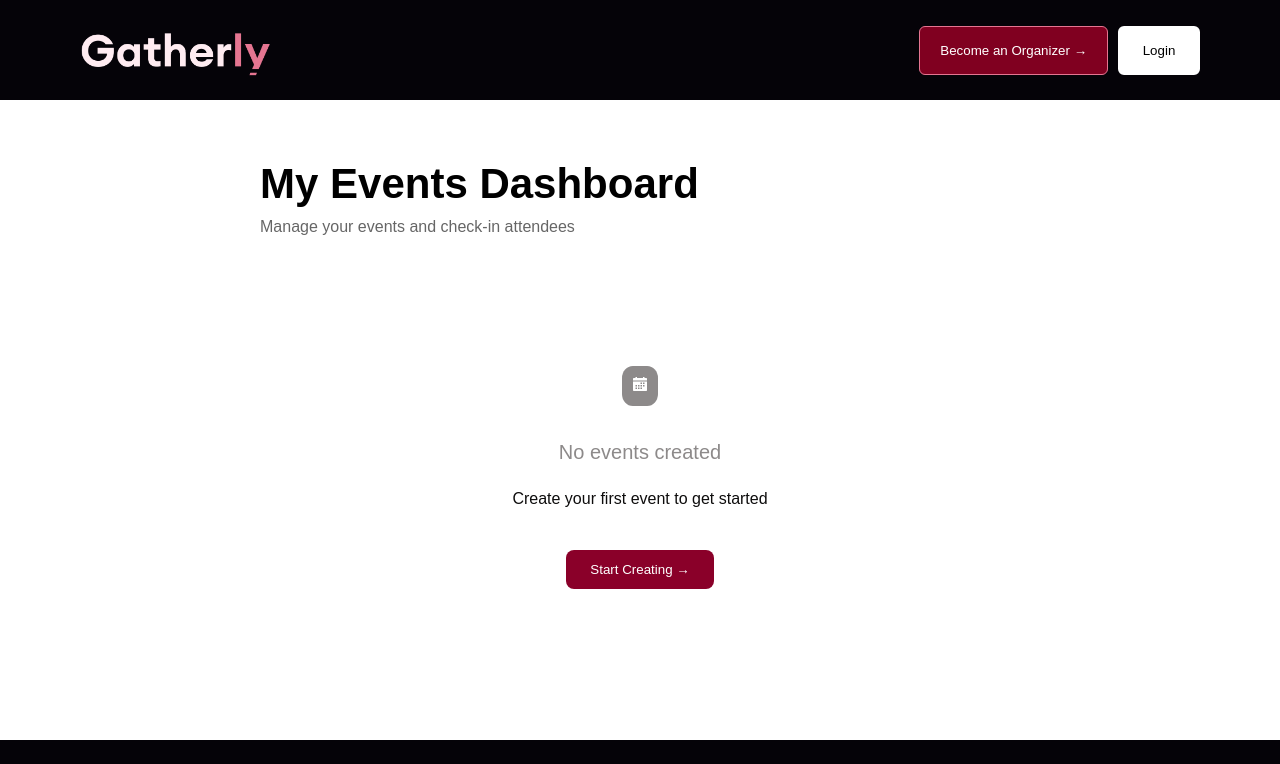
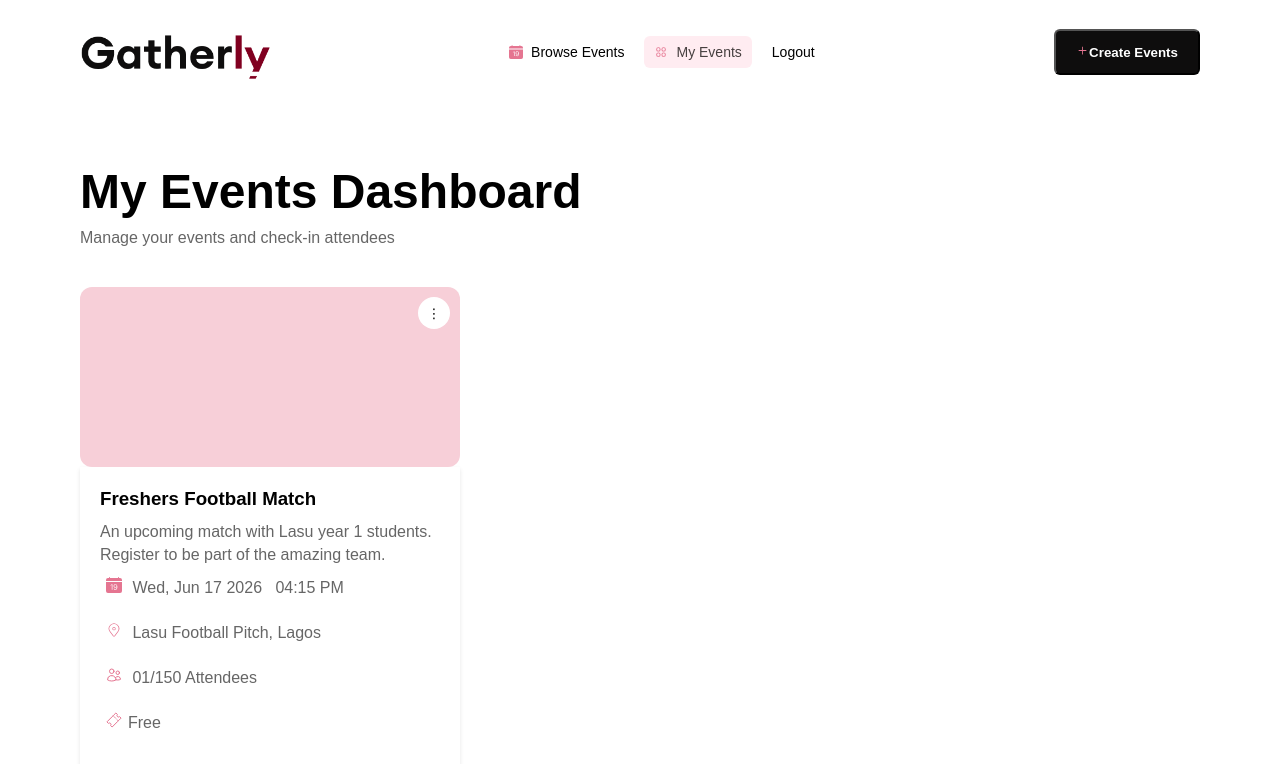
Before and after one commit to Beesalam/Gatherly, a React (Vite) app: page /dashboard in a window 1280 px wide. Shown: the top 764 px of the page. Built offline with nearby package versions, Linux system fonts and the light colour scheme.

Commit message:
recode dashboard

```diff
--- a/src/App.jsx
+++ b/src/App.jsx
@@ -5,6 +5,7 @@ import Signup from "./pages/Signup";
 import Login from "./pages/Login";
 import NotFound from "./pages/NotFound";
 import Dashboard from "./pages/Dashboard";
+
 
 
 function App() {
@@ -17,6 +18,7 @@ function App() {
             <Route path="*" element={<NotFound />} />
             <Route path="dashboard" element={<Dashboard />} />
 
+
         </Routes>
     );
 }
--- /dev/null
+++ b/src/components/NavbarTwo.jsx
@@ -0,0 +1,40 @@
+import { Link, useNavigate } from "react-router-dom";
+import Logo from "./Logo";
+import { BsCalendarDateFill } from "react-icons/bs";
+import { GoPlus } from "react-icons/go";
+import { PiCirclesFour } from "react-icons/pi";
+
+
+
+
+const NavbarTwo = () => {
+  const navigate = useNavigate();
+
+  return (
+    <nav className="navbar navbar-two">
+      <div className="logo-wrap">
+        <Logo page="auth" />
+      </div>
+
+      <div className="nav-links">
+        <Link to="/events" className="nav-link">
+          <span className="nav-link-icon"><BsCalendarDateFill /></span>
+          Browse Events
+        </Link>
+        <Link to="/dashboard" className="nav-link nav-link-pill">
+        <span className="nav-link-icon"><PiCirclesFour /></span>
+          My Events
+        </Link>
+        <button className="logout-btn" onClick={() => navigate("/login")}>
+          Logout
+        </button>
+      </div>
+      <button className="organizer-create-btn" onClick={() => navigate("/events")}>
+      <span className="nav-link-icon"><GoPlus /></span>
+        Create Events
+      </button>
+    </nav>
+  );
+};
+
+export default NavbarTwo;
--- a/src/index.css
+++ b/src/index.css
@@ -20,6 +20,83 @@ body{
 .nav-btns{
   display:flex;
   gap:10px;
+}
+
+.navbar.navbar-two {
+  background-color: #FFFFFF !important;
+  color: #fff;
+}
+
+.navbar-two {
+  display: flex;
+  align-items: center;
+  justify-content: space-between;
+  gap: 16px;
+  flex-wrap: wrap;
+}
+
+.logo-wrap {
+  display: flex;
+  align-items: center;
+}
+
+.nav-links {
+  display:flex;
+  align-items:center;
+  gap:10px;
+  flex-wrap: wrap;
+}
+
+.nav-link,
+.logout-btn {
+  display: inline-flex;
+  align-items: center;
+  gap: 8px;
+  color: black;
+  text-decoration: none;
+  font-size: 14px;
+  padding: 8px 10px;
+  border-radius: 6px;
+}
+
+
+
+.nav-link-icon {
+  color: #E57591;
+  display: inline-flex;
+  align-items: center;
+}
+
+.nav-link-pill {
+  background: #FFECF1;
+  color: #463F3F;
+}
+
+.nav-link-pill:hover {
+  background: #ffe1ea;
+  color: #463F3F;
+}
+
+.logout-btn,
+.create-btn {
+  border: none;
+  border-radius: 6px;
+  cursor: pointer;
+}
+
+.logout-btn {
+  background: transparent;
+  color: black;
+  font-size: 14px;
+}
+
+.organizer-create-btn {
+  font-weight: 600;
+  border-radius: 6px;
+  padding: 13px 20px;
+  background: #0E0D0D;
+  color: #fff;
+  gap: 10px;
 }
 
 .organizer{
@@ -479,10 +556,134 @@ cursor:pointer;
   padding: 0 20px;
 }
 
+.dashboard-page{
+padding:60px 80px;
+min-height:80vh;
+}
+
+.dashboard-page h1{
+font-size:48px;
+margin-bottom:10px;
+}
+
+.dashboard-page p{
+color:#666;
+}
+
+.dashboard-grid{
+margin-top:40px;
+}
+
+.dashboard-card{
+width:380px;
+position:relative;
+}
+
+.card-banner{
+height:180px;
+background:#f7cfd8;
+border-radius:12px;
+position:relative;
+}
+
+.menu-btn{
+position:absolute;
+top:10px;
+right:10px;
+border:none;
+background:white;
+width:32px;
+height:32px;
+border-radius:50%;
+cursor:pointer;
+}
+
+.card-content{
+padding-top:20px;
+background-color: #FFFFFF;
+}
+
+.card-content h3{
+margin-bottom:10px;
+}
+
+.card-content p{
+margin:10px 0;
+margin-bottom:10px;
+font-size: 16px;
+line-height: 23px;
+font-weight: 400;
+}
+
+.dashboard-actions{
+display:flex;
+gap:15px;
+margin-top:20px;
+}
+
+.checkin-btn{
+background:#8a0029;
+color:white;
+border:none;
+padding:12px 18px;
+border-radius:8px;
+cursor:pointer;
+}
+
+.delete-btn{
+background:#f6c7d0;
+color:#8a0029;
+border:none;
+padding:12px 18px;
+border-radius:8px;
+cursor:pointer;
+}
+
+.dropdown-menu{
+position:absolute;
+top:45px;
+right:10px;
+background:white;
+border-radius:10px;
+box-shadow:0 4px 15px rgba(0,0,0,0.15);
+width:160px;
+overflow:hidden;
+}
+
+.dropdown-menu button{
+width:100%;
+border:none;
+background:white;
+padding:12px 15px;
+text-align:left;
+cursor:pointer;
+}
+
+.dropdown-menu button:hover{
+  background-color: #f7f7f7;
+}
+
+
+
+
 /* ==============================
    TABLET  ≤ 768px
    ============================== */
 @media (max-width: 768px) {
+  .navbar-two {
+    padding: 16px 24px;
+  }
+
+  .nav-links {
+    width: 100%;
+    justify-content: space-between;
+    order: 3;
+  }
+
+  .create-btn {
+    margin-left: auto;
+  }
+
   .navbar {
     padding: 16px 24px;
   }
--- a/src/pages/Dashboard.jsx
+++ b/src/pages/Dashboard.jsx
@@ -1,42 +1,80 @@
-import { Link } from 'react-router-dom'
-import Logo from '../components/Logo'
-import { IoCalendarSharp } from "react-icons/io5";
-import Navbar from "../components/Navbar";
+import { useState } from 'react';
 import Footer from "../components/Footer";
+import { IoTicketOutline } from "react-icons/io5";
+import { HiOutlineUsers } from "react-icons/hi2";
+import { CiLocationOn } from "react-icons/ci";
+import { BsCalendarDateFill } from "react-icons/bs";
+import NavbarTwo from '../components/NavbarTwo';
+
+
+
+
+
+const myEvents = [
+{
+id: 1,
+title: "Freshers Football Match",
+description:
+"An upcoming match with Lasu year 1 students. Register to be part of the amazing team.",
+date: "Wed, Jun 17 2026",
+time: "04:15 PM",
+location: "Lasu Football Pitch, Lagos",
+attendees: "01/150",
+price: "Free",
+},
+];
 
 
 const Dashboard = () =>{
+    const [openMenuId, setOpenMenuId] = useState(null);
+
     return(
         <>
-        <Navbar />
+        <NavbarTwo />
         <section className="dashboard-page">
-            <div className="dashboard-header">
-                <h1>My Events Dashboard</h1>
-                <p>
-                    Manage your events and check-in attendees
-                </p>
-            </div>
+             <h1>My Events Dashboard</h1>
+              <p>Manage your events and check-in attendees</p>
+              <div className="dashboard-grid"> {myEvents.map((event) => (
+                <div className="dashboard-card" key={event.id}>
+                <div className="card-banner">
+                    <button
+                      className="menu-btn"
+                      aria-label="Open event menu"
+                      onClick={() => setOpenMenuId(openMenuId === event.id ? null : event.id)}
+                    >⋮</button>
+                    {openMenuId === event.id && (
+                      <div className="dropdown-menu">
+                        <button type="button">Edit Event</button>
+                        <button type="button">Share Event</button>
 
-            <div className="empty-state">
-            <span style={{ backgroundColor: "#8D8A8A", padding:"10px", marginBlockStart:"-20px", borderRadius:"30%", display:"inline-block", color:"#fff", marginBottom:"12px" }}>
-               <IoCalendarSharp />
-            </span>
+                      </div>
+                    )}
+                </div>
+                <div className="card-content">
+                    <h3>{event.title}</h3>
+                    <p>{event.description}</p>
 
-            <h3>No events created </h3>
-
-            <p>
-                Create your first event to get started
-            </p>
-
-            <button>
-                Start Creating →
-            </button>
-            </div>
-
-
-        </section>
-
-        <Footer />
+                    <p> <span style={{ backgroundColor:"white", padding:"6px", marginBlockStart:"-20px", borderRadius:"10%", display:"inline-block", color:"#E57591", marginBottom:"6px" }}>
+                            <BsCalendarDateFill />
+                             </span> {event.date} &nbsp; {event.time}</p>
+                    <p> <span style={{ backgroundColor:"white", padding:"6px", marginBlockStart:"-20px", borderRadius:"10%", display:"inline-block", color:"#E57591", marginBottom:"6px" }}>
+                            <CiLocationOn />
+                             </span> {event.location}</p>
+                    <p> <span style={{ backgroundColor:"white", padding:"6px", marginBlockStart:"-20px", borderRadius:"10%", display:"inline-block", color:"#E57591", marginBottom:"6px" }}>
+                            <HiOutlineUsers />
+                             </span> {event.attendees} Attendees</p>
+                    <p> <span style={{ backgroundColor: "white", padding:"6px", marginBlockStart:"-20px", borderRadius:"10%", display:"inline-block", color:"#E57591", marginBottom:"6px" }}><IoTicketOutline /></span>
+                    {event.price}</p>
+                <div className="dashboard-actions">
+                    <button className="checkin-btn"> Check-In Attendee </button>
+                    <button className="delete-btn"> Delete Event </button>
+                 </div>
+                  </div>
+                  </div>
+                ))}
+                </div>
+                </section>
+                <Footer />
 
         </>
 
```
